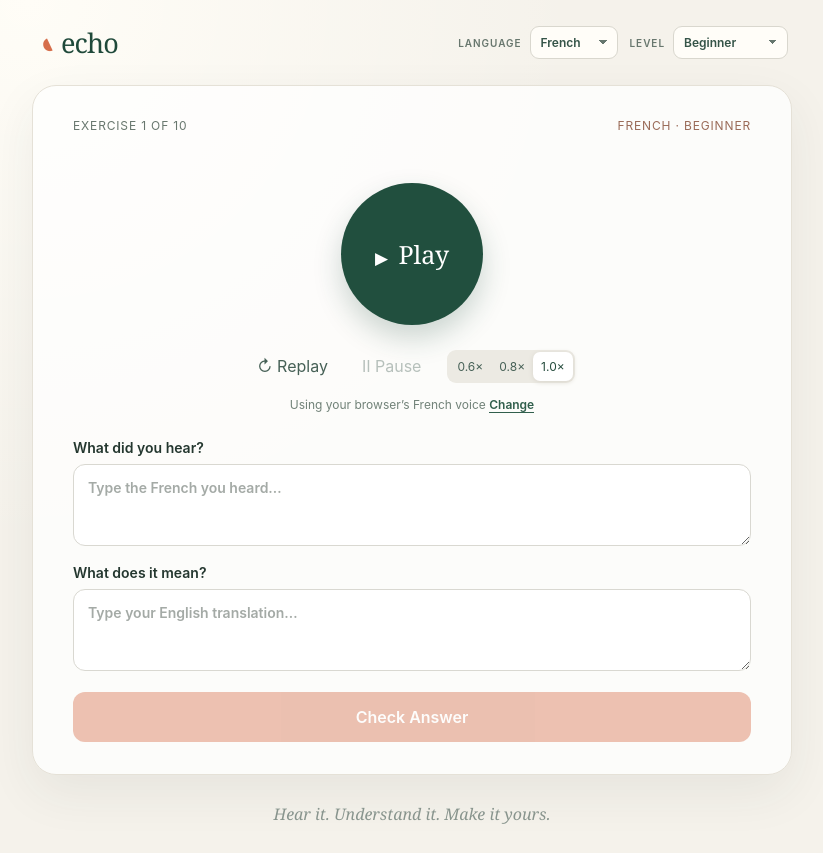
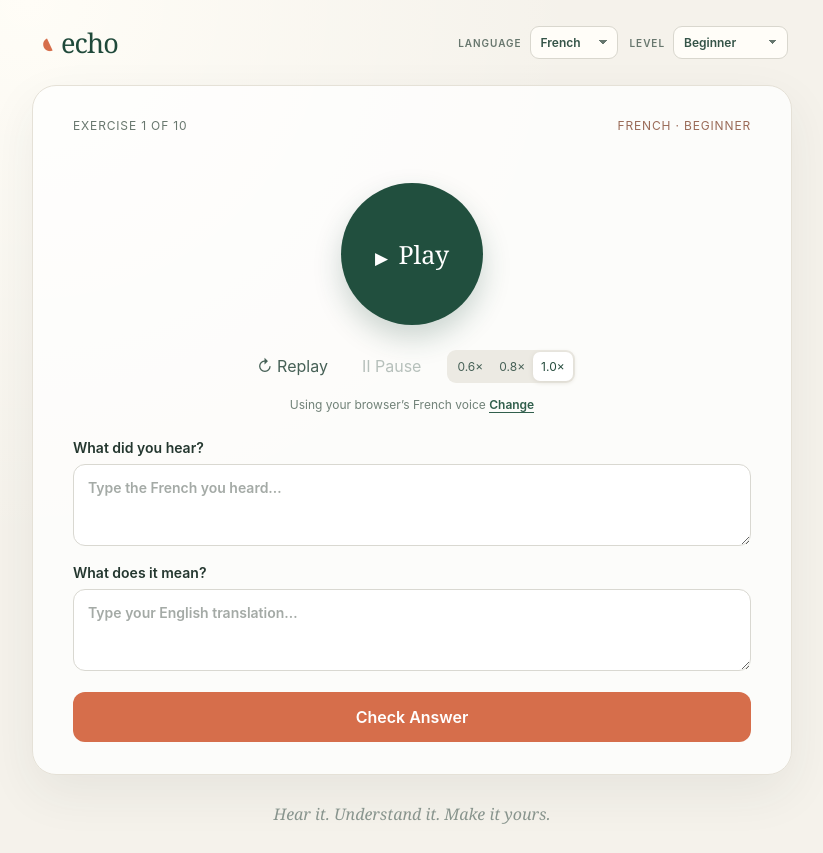
Before and after one commit to jimtronic/echo, a React (Vite) app: page / in a window 1280 px wide. Shown: the whole page, without its empty margins (228-1051 px from the left). Built offline with nearby package versions, Linux system fonts and the light colour scheme.

Commit message:
Allow checking empty answers

```diff
--- a/src/App.tsx
+++ b/src/App.tsx
@@ -59,7 +59,7 @@ function Exercise({ lesson, position, onComplete }: { lesson: Lesson; position:
   const languageName = lesson.language === 'es' ? 'Spanish' : 'French'
   const localeName = lesson.language === 'es' ? 'Spanish (Spain)' : 'French (France)'
 
-  const submit = (event: FormEvent) => { event.preventDefault(); if (dictation.trim() && translation.trim()) setChecked(true) }
+  const submit = (event: FormEvent) => { event.preventDefault(); setChecked(true) }
 
   return <main className="card">
     <header className="exercise-header"><span>Exercise {position + 1} of {SESSION_LENGTH}</span><span className="language">{languageName} · {lesson.level}</span></header>
@@ -79,7 +79,7 @@ function Exercise({ lesson, position, onComplete }: { lesson: Lesson; position:
     <form onSubmit={submit}>
       <label>What did you hear?<textarea value={dictation} onChange={(event) => setDictation(event.target.value)} disabled={checked} autoCapitalize="none" spellCheck={false} placeholder={`Type the ${languageName} you heard…`} /></label>
       <label>What does it mean?<textarea value={translation} onChange={(event) => setTranslation(event.target.value)} disabled={checked} placeholder="Type your English translation…" /></label>
-      {!checked && <button className="primary" disabled={!dictation.trim() || !translation.trim()} type="submit">Check Answer</button>}
+      {!checked && <button className="primary" type="submit">Check Answer</button>}
     </form>
 
     {checked && <section className="feedback" aria-live="polite">
```
